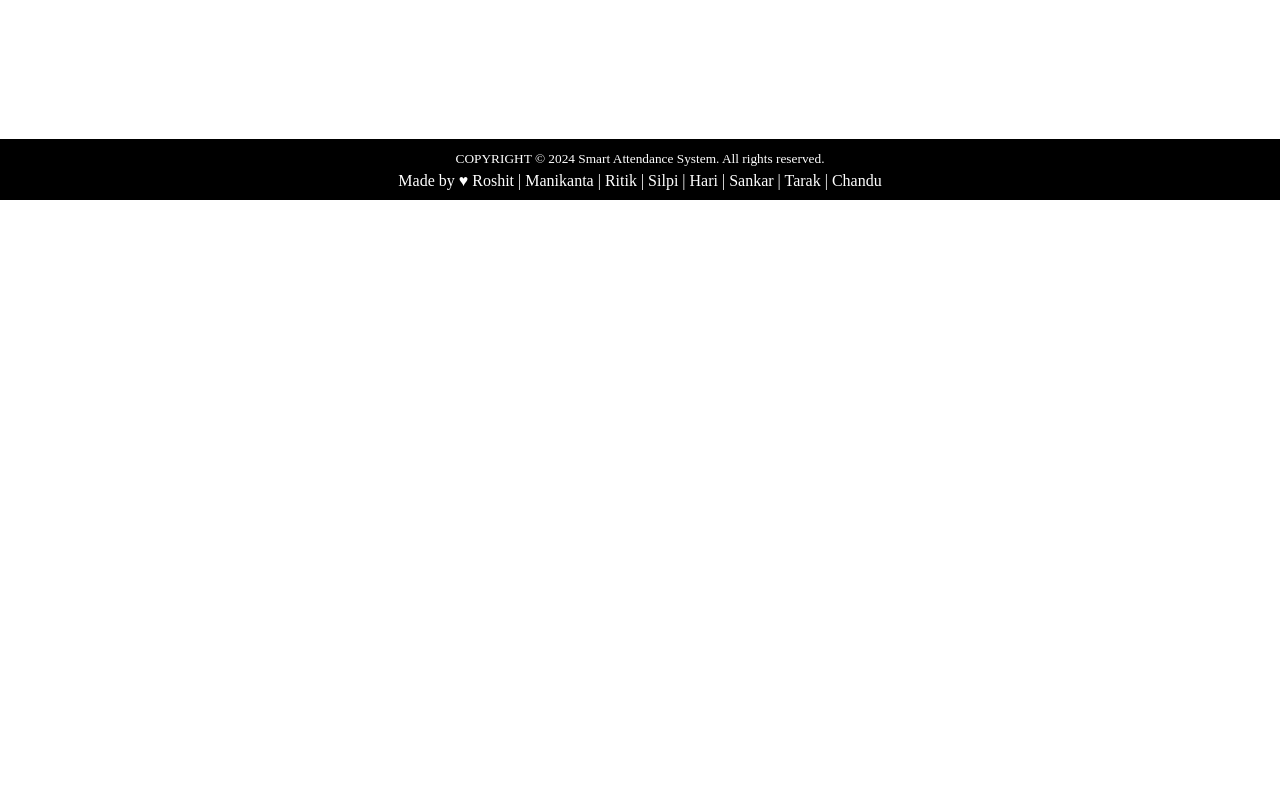
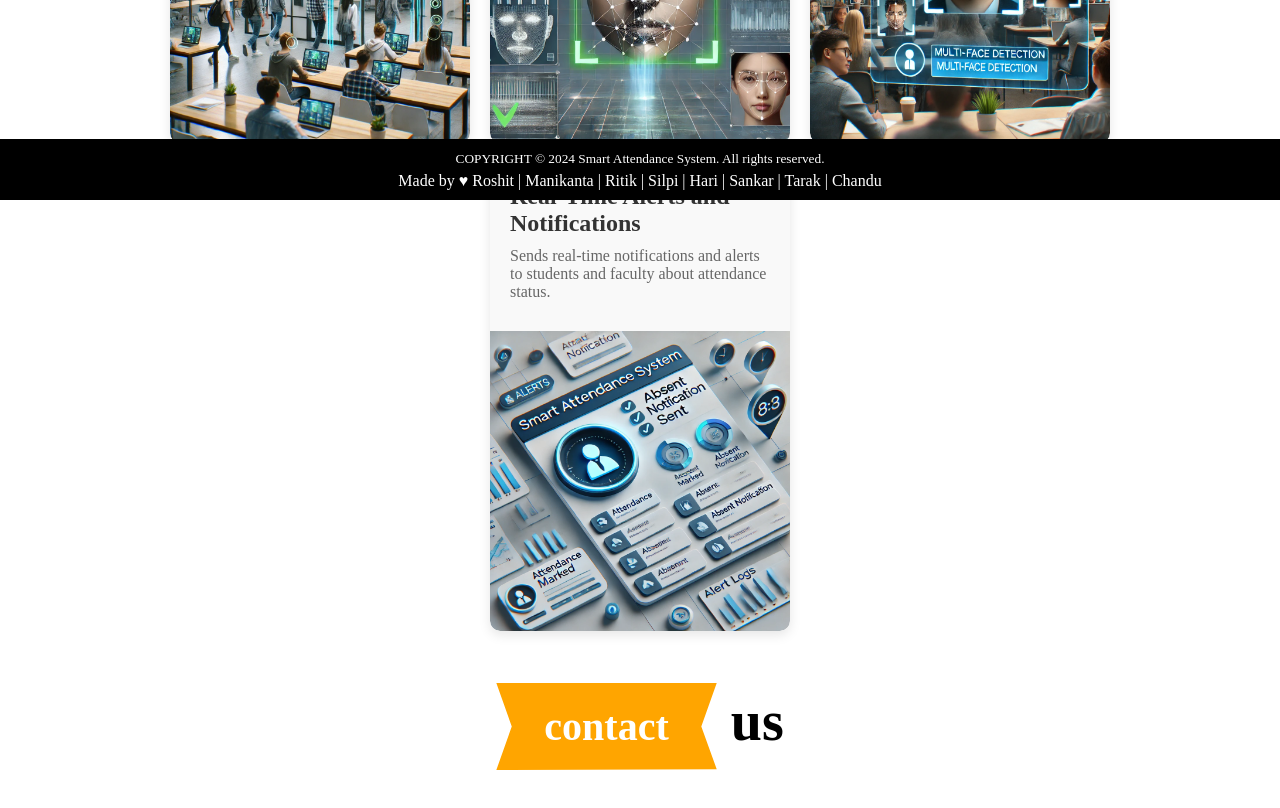
Before and after one commit to iamritik9/smart-attendance-systems, an Angular app: page /landing-page in a window 1280 px wide. Shown: the part 600-1408 px from the top of the page. Before the commit the page ends 800 px from the top, so only its background shows below. Built offline with nearby package versions, Linux system fonts and the light colour scheme.

Commit message:
Features Updated

```diff
--- a/src/app/landing-page/contact/contact.component.css
+++ b/src/app/landing-page/contact/contact.component.css
@@ -0,0 +1,39 @@
+.heading{
+    text-align: center;
+    padding: 2rem 0;
+    padding-bottom: 3rem;
+    font-size: 3.5rem;
+    color:var(--black);
+  }
+
+  .heading span{
+
+    background:orange;
+    color: #fff;
+    display: inline-block;
+    padding: 1.25rem 3rem;
+    clip-path: polygon(100% 0, 93% 50%, 100% 99%, 0% 100%, 7% 50%, 0% 0%);
+  }
+
+  .heading span{
+    font-size: 2.5rem;
+  }
+
+  @media (max-width: 768px) {
+    .heading {
+      font-size: 1.75rem;
+      margin-bottom: 15px;
+    }
+  }
+
+  @media (max-width: 480px) {
+    .heading {
+      font-size: 1.5rem;
+      margin-bottom: 10px;
+    }
+
+    .heading span {
+      display: block;
+      margin-top: 5px;
+    }
+  }
--- a/src/app/landing-page/contact/contact.component.html
+++ b/src/app/landing-page/contact/contact.component.html
@@ -1 +1,6 @@
-<p>contact works!</p>
+<section class="contact" id="contact">
+    <h3 class="heading"> <span>contact</span> us</h3>
+
+    <p><iframe src="https://www.google.com/maps/embed?pb=!1m18!1m12!1m3!1d3776.7994495679104!2d84.13769297524377!3d18.807088882342814!2m3!1f0!2f0!3f0!3m2!1i1024!2i768!4f13.1!3m3!1m2!1s0x3a3cf98111e52f3b%3A0x316b288d3abda74e!2sCenturion%20University%20of%20Technology%20and%20Management%20(CUTM)!5e0!3m2!1sen!2sin!4v1729252047101!5m2!1sen!2sin" width="400" height="300" style="border:0;" allowfullscreen="" loading="lazy" referrerpolicy="no-referrer-when-downgrade"></iframe></p>
+
+</section>
--- a/src/app/landing-page/features/features.component.html
+++ b/src/app/landing-page/features/features.component.html
@@ -12,8 +12,4 @@
       </div>
     </div>
   </div>
-
-
-
-
 </section>
--- a/src/app/landing-page/footer/footer.component.css
+++ b/src/app/landing-page/footer/footer.component.css
@@ -1,5 +1,5 @@
 footer {
-    position: absolute;
+    position: fixed;
     bottom: 0;
     width: 100%;
     height: auto;
--- a/src/app/landing-page/footer/footer.component.html
+++ b/src/app/landing-page/footer/footer.component.html
@@ -1,5 +1,3 @@
-<<<<<<< HEAD
-=======
 <footer>
     <section class="copyright">
         <small>COPYRIGHT &copy; 2024 {{ProjectName}}. All rights reserved.</small>
@@ -9,4 +7,3 @@
         </section>
     </section>
 </footer>
->>>>>>> 36ef38188cb222414ea06dabcd67e02098c2673d
--- a/src/app/landing-page/landing-page.module.ts
+++ b/src/app/landing-page/landing-page.module.ts
@@ -3,8 +3,8 @@ import { CommonModule } from '@angular/common';
 import { LandingPageComponent } from './landing-page/landing-page.component';
 
 @NgModule({
-  declarations: [LandingPageComponent],
-  imports: [CommonModule],
+  declarations: [],
+  imports: [CommonModule,LandingPageComponent],
   exports: [LandingPageComponent]
 })
 export class LandingPageModule { }
--- a/src/app/landing-page/landing-page/landing-page.component.html
+++ b/src/app/landing-page/landing-page/landing-page.component.html
@@ -1,2 +1,4 @@
 <app-header></app-header>
+<app-features></app-features>
+<app-contact></app-contact>
 <app-footer></app-footer>
```
